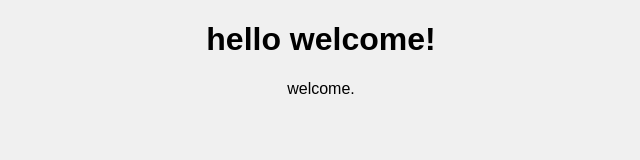
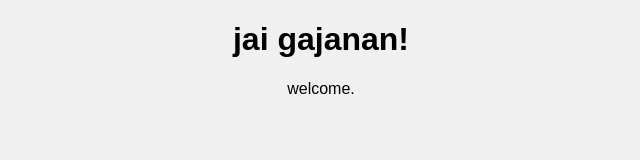
Before and after one commit to Pranav1194/Pivotchain-solutions-task, a plain HTML site: page index.html in a window 1280 px wide. Shown: the whole page, without its empty margins (319-959 px from the left). Drawn offline with Linux system fonts and the light colour scheme.

Commit message:
Update index.html

```diff
--- a/index.html
+++ b/index.html
@@ -5,7 +5,7 @@
     <link rel="stylesheet" href="styles.css">
 </head>
 <body>
-    <h1>hello welcome!</h1>
+    <h1>jai gajanan!</h1>
     <p>welcome.</p>
     <script src="script.js"></script>
 </body>
```
